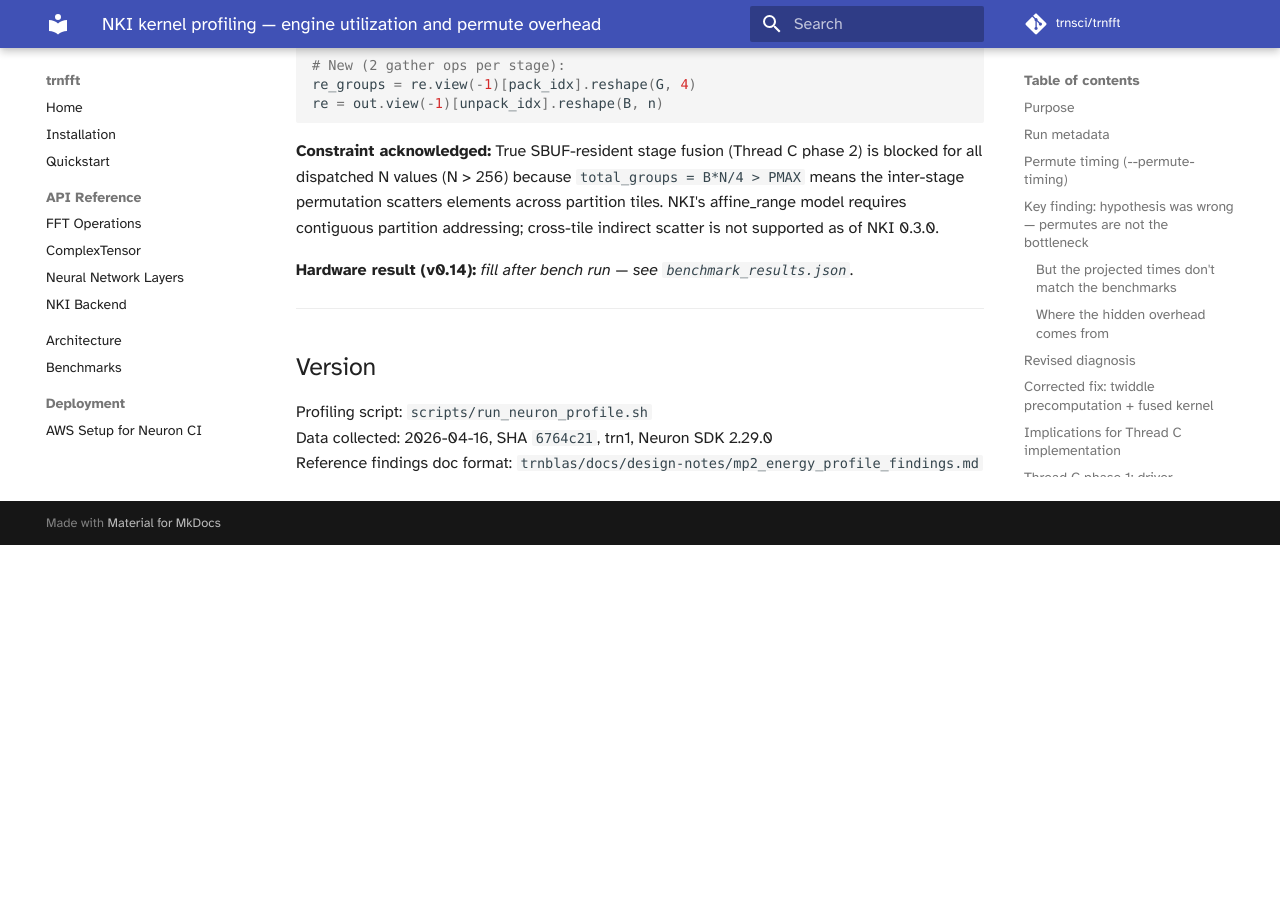
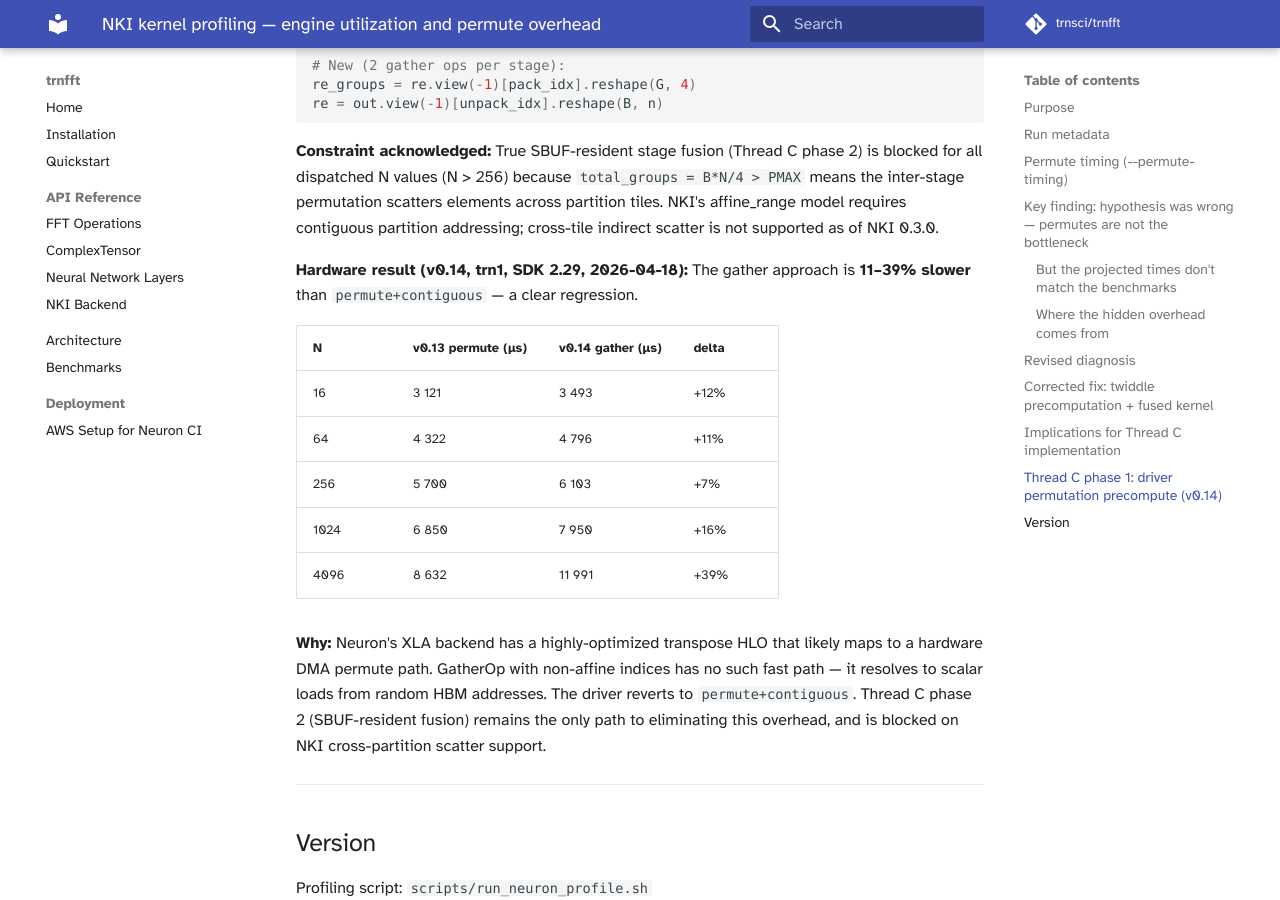
Before and after one commit to trnsci/trnfft, an MkDocs documentation site: the page built from docs/design-notes/kernel-profiling.md, in a window 1280 px wide and 900 px high, scrolled down 4567 px. Built offline with MkDocs 1.6.1 and Material for MkDocs 9.7.7, drawn with Linux system fonts in a browser that asks for light colours; some web fonts are replaced; comment, search, counter and statistics services are not loaded; before the commit the page ends 5112 px from its top, so only the background shows below that.

Commit message:
Revert Thread C gather optimization; document measured regression
Hardware bench (trn1, SDK 2.29) showed gather-based pack/unpack is 11-39%
slower than permute+contiguous across all N. Neuron's transpose HLO maps to
a hardware DMA path; GatherOp with non-affine indices does not.

- Revert _fft_via_stockham_nki stage loop to original permute+contiguous
- Keep _stockham_perm_indices utility (future NKI gather experiments)
- Document measured regression in CHANGELOG and kernel-profiling.md
- Thread C phase 2 (SBUF-resident fusion) remains blocked on NKI
  cross-partition scatter support

```diff
--- a/docs/design-notes/kernel-profiling.md
+++ b/docs/design-notes/kernel-profiling.md
@@ -180,7 +180,22 @@ means the inter-stage permutation scatters elements across partition tiles. NKI'
 affine_range model requires contiguous partition addressing; cross-tile indirect
 scatter is not supported as of NKI 0.3.0.
 
-**Hardware result (v0.14):** *fill after bench run — see `benchmark_results.json`.*
+**Hardware result (v0.14, trn1, SDK 2.29, 2026-04-18):** The gather approach is
+**11–39% slower** than `permute+contiguous` — a clear regression.
+
+| N    | v0.13 permute (µs) | v0.14 gather (µs) | delta |
+|------|--------------------|--------------------|-------|
+| 16   | 3 121              | 3 493              | +12%  |
+| 64   | 4 322              | 4 796              | +11%  |
+| 256  | 5 700              | 6 103              | +7%   |
+| 1024 | 6 850              | 7 950              | +16%  |
+| 4096 | 8 632              | 11 991             | +39%  |
+
+**Why:** Neuron's XLA backend has a highly-optimized transpose HLO that likely maps to
+a hardware DMA permute path. GatherOp with non-affine indices has no such fast path —
+it resolves to scalar loads from random HBM addresses. The driver reverts to
+`permute+contiguous`. Thread C phase 2 (SBUF-resident fusion) remains the only path to
+eliminating this overhead, and is blocked on NKI cross-partition scatter support.
 
 ---
 
```
Also changed, not shown: CHANGELOG.md (+25 -10 lines), 1 other file.
